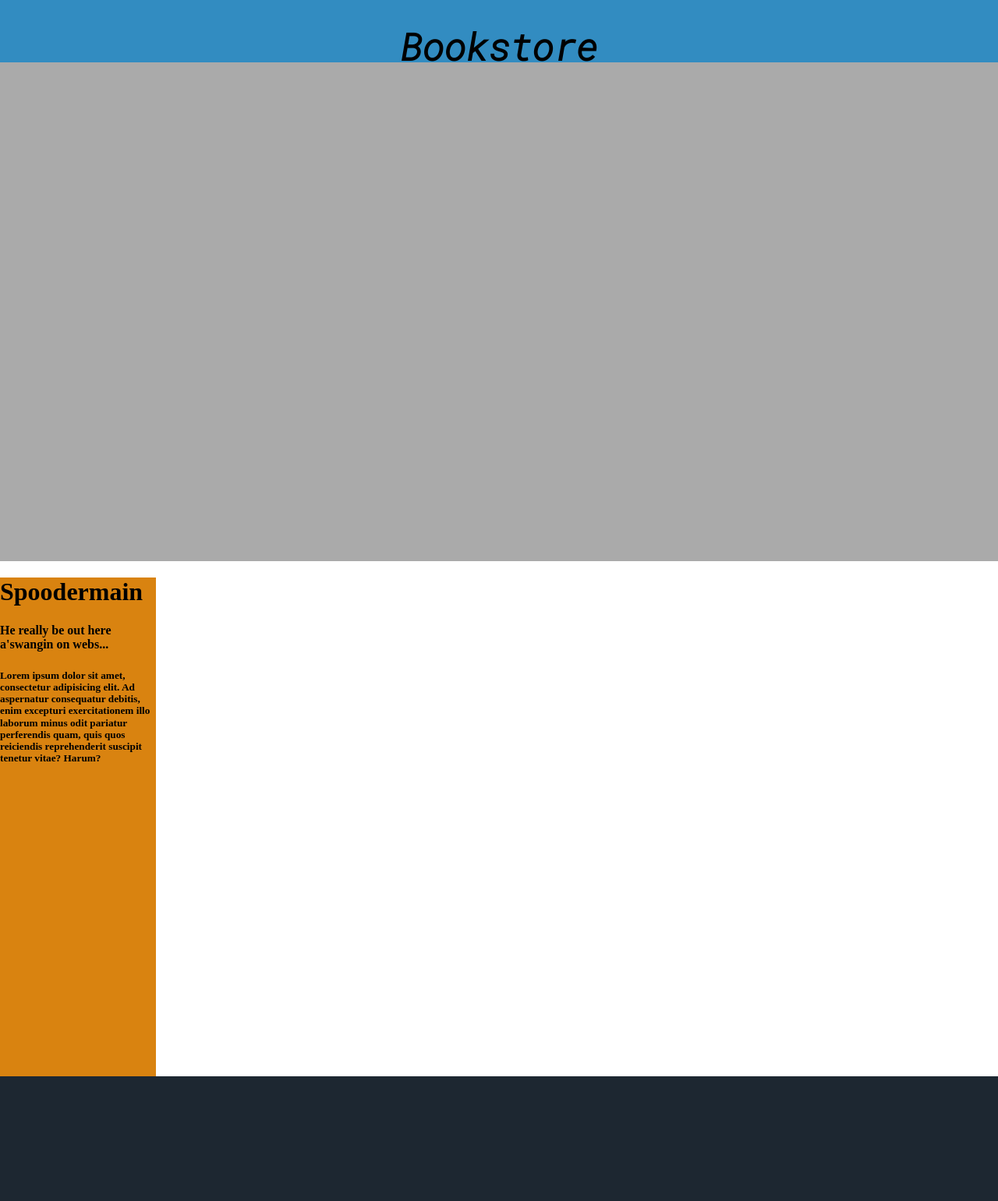
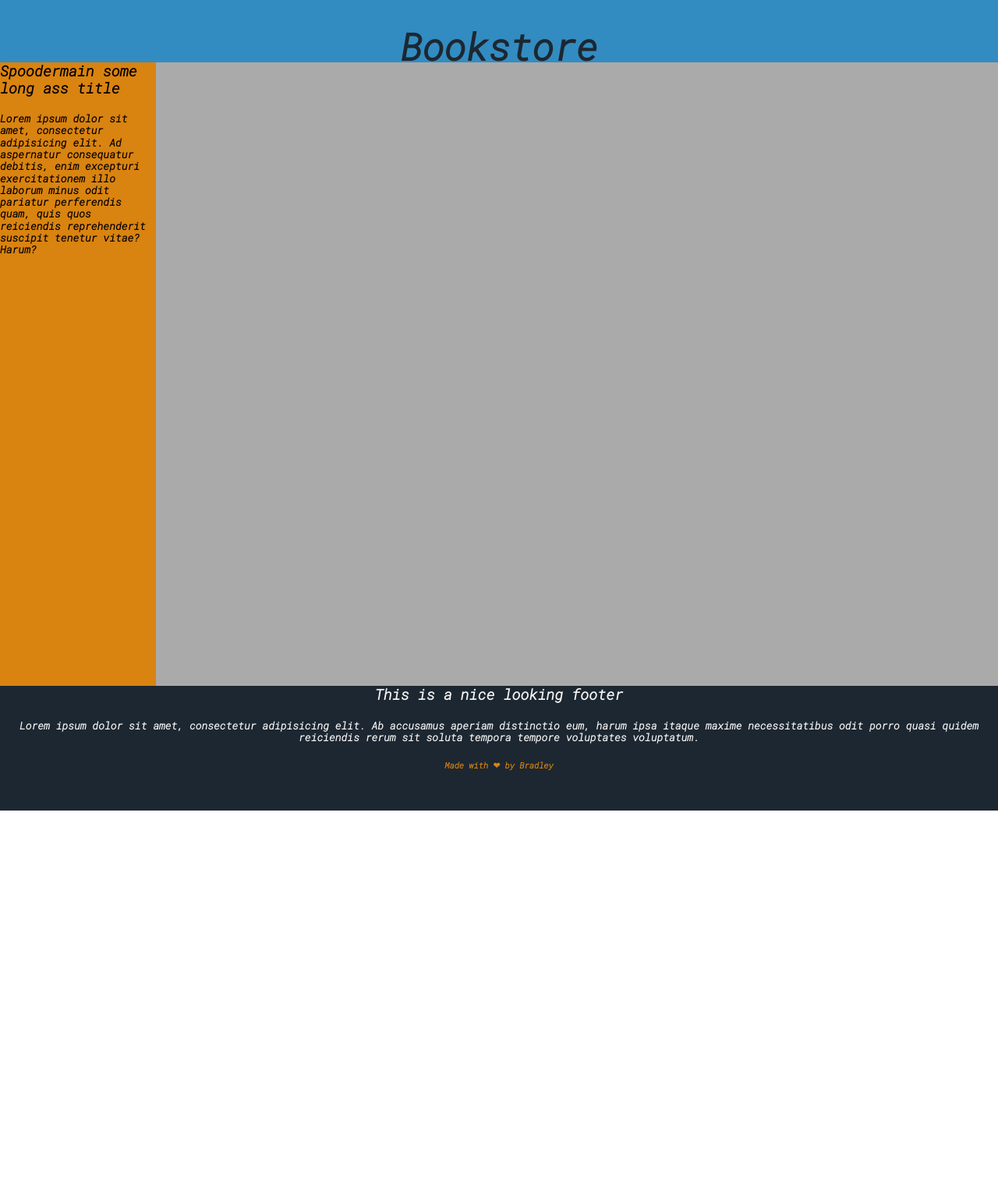
Before and after one commit to BradleyHarper/Arlaplank, a plain HTML site: page index.html in a window 1280 px wide. Shown: the whole page at 78% size. After the commit the page ends 1040 px from the top, so only its background shows below. Drawn offline with nearby package versions, Linux system fonts and the light colour scheme.

Commit message:
established common font sizes. populated areas with dummy data. looking good so far.

```diff
--- a/css/main.css
+++ b/css/main.css
@@ -12,10 +12,15 @@
     --grey: #aaaaaa;
 }
 
+h1, h2, h3, h4, h5 {
+    font-family: 'Roboto Mono', monospace;
+}
+
 #content-bar {
     background: var(--orange);
+    word-break: break-word;
     width: 200px;
-    height: 80vh;
+    height: 100%;
 }
 
 #header {
@@ -26,19 +31,37 @@
     height: 10vh;
 }
 
-#main {
+#main-container {
     background: var(--grey);
     width: 100%;
-    height: 80vh;
+    height: 100vh;
 }
 
 #footer {
     background: var(--super-dark-blue);
     width: 100%;
     height: 20vh;
+    text-align: center;
+}
+
+.book-title > h3 {
+    margin: 0;
+}
+
+.footer-main > h3 {
+    margin: 0;
+    color: whitesmoke;
+}
+
+.footer-main > h5 {
+    color: whitesmoke;
+}
+
+.footer-main > small > h5 {
+    color: var(--orange);
 }
 
 .title > h1 {
-    font-family: 'Roboto Mono', monospace;
     font-size: 3em;
+    color: var(--super-dark-blue);
 }
--- a/index.html
+++ b/index.html
@@ -16,23 +16,41 @@
         <h1>Bookstore</h1>
     </div>
 </div>
-<div id="main"></div>
+<div id="main-container">
+    <!--below is the orange bar on the left-->
     <section id="content-bar">
         <div class="book-content">
             <div class="book-title">
-            <h1>Spoodermain</h1>
+                <h3>Spoodermain some long ass title</h3>
             </div>
             <div class="book-description">
-            <h4>
-                He really be out here a'swangin on webs...
-            </h4>
                 <h5>
                     Lorem ipsum dolor sit amet, consectetur adipisicing elit. Ad aspernatur consequatur debitis, enim excepturi exercitationem illo laborum minus odit pariatur perferendis quam, quis quos reiciendis reprehenderit suscipit tenetur vitae? Harum?
                 </h5>
             </div>
         </div>
     </section>
-<div id="footer"></div>
+
+    <!--below is the grey content section on the right-->
+    <section>
+
+    </section>
+</div>
+<div id="footer">
+    <div class="footer-main">
+        <h3>
+            This is a nice looking footer
+        </h3>
+        <h5>
+            Lorem ipsum dolor sit amet, consectetur adipisicing elit. Ab accusamus aperiam distinctio eum, harum ipsa itaque maxime necessitatibus odit porro quasi quidem reiciendis rerum sit soluta tempora tempore voluptates voluptatum.
+        </h5>
+        <small>
+            <h5>
+                Made with ❤ by Bradley
+            </h5>
+        </small>
+    </div>
+</div>
 <script type="text/javascript" src="./js/main.js"></script>
 </body>
 </html>
```
Lines whose indentation alone changed are shown as unchanged.
